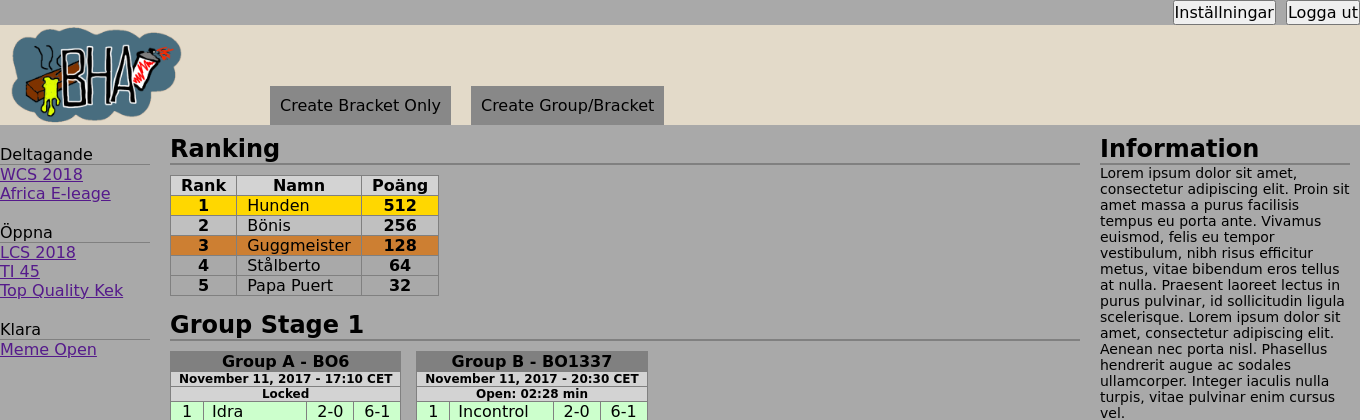
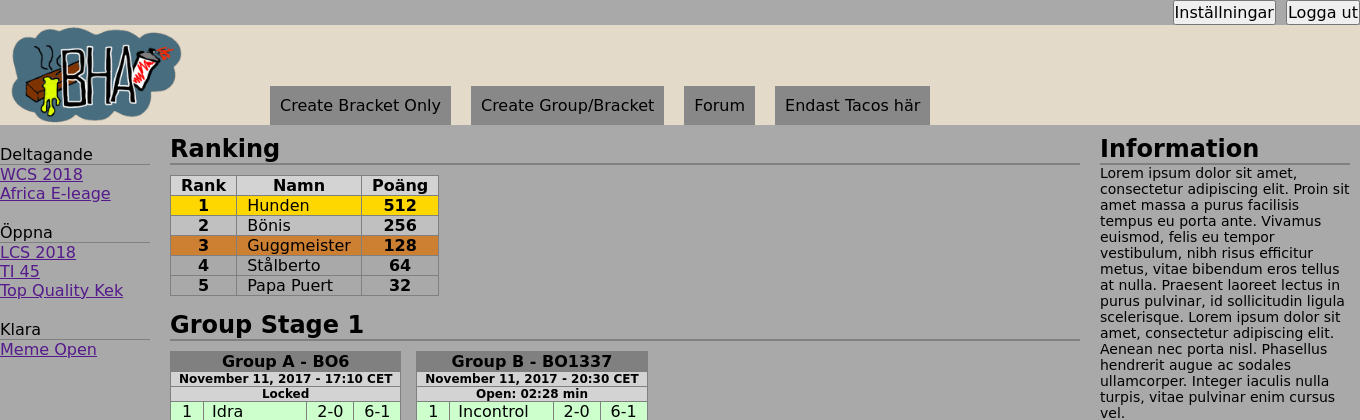
Before and after one commit to perjhellstrom/betting_site, a Flask app: template site/templates/main.html in a window 1360 px wide. Shown: the top 420 px of the page. Run offline with Flask 2, Linux system fonts and the light colour scheme; the template is opened without the code that fills it, so the values that code supplies are empty.

Commit message:
Add two new tabs
Super important additions, please take caution

```diff
--- a/site/templates/main.html
+++ b/site/templates/main.html
@@ -25,6 +25,8 @@
             <div class="tab-container">
                 <div id="bracket-only-tab" class="tab">Create Bracket Only</div>
                 <div id="group-before-bracket-tab" class="tab">Create Group/Bracket</div>
+                <div id="forum-tab" class="tab">Forum</div>
+                <div id="only-tacos-here-tab" class="tab">Endast Tacos här</div>
             </div>
         </nav>
         <script src="../javascript/page_switcher.js"></script>
```
